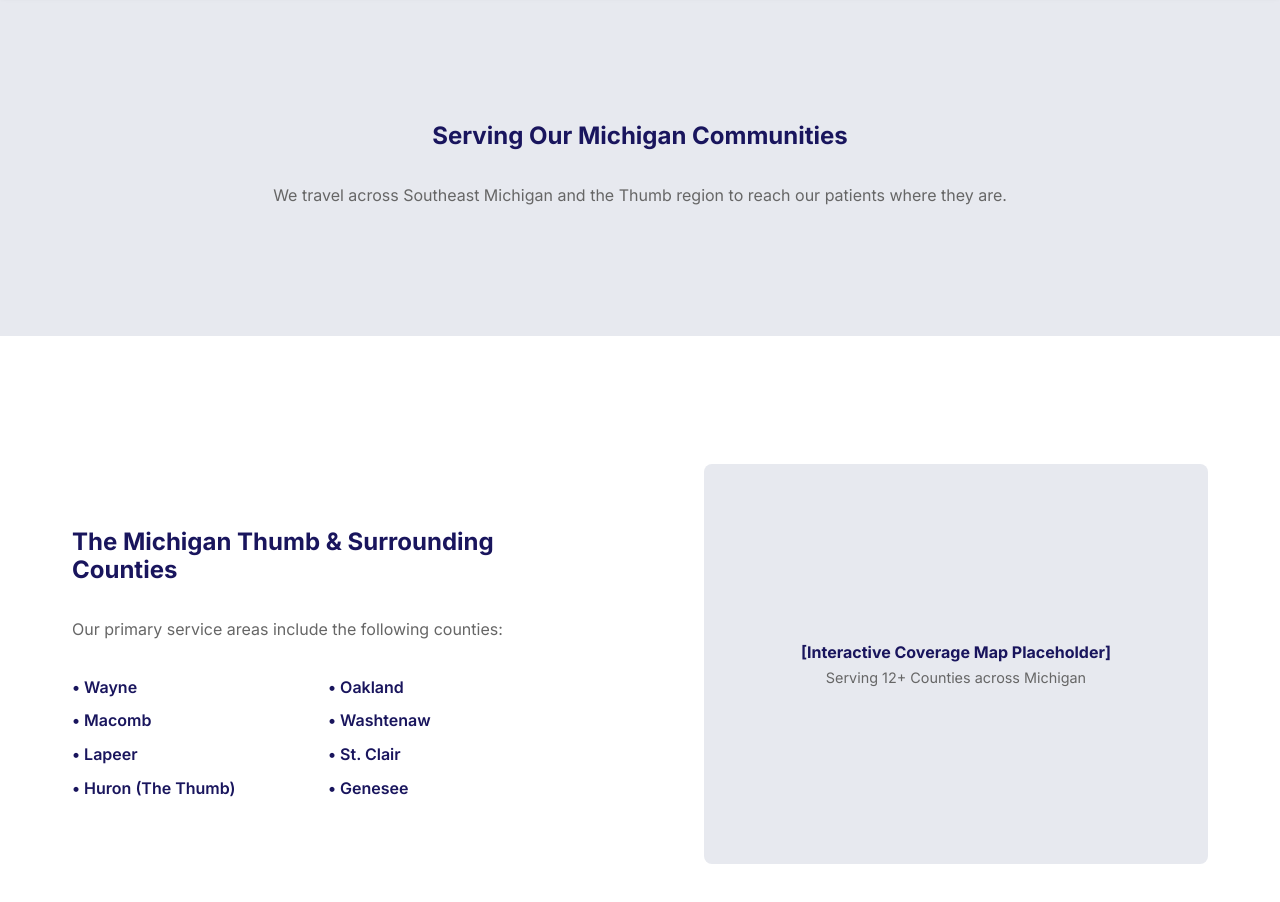
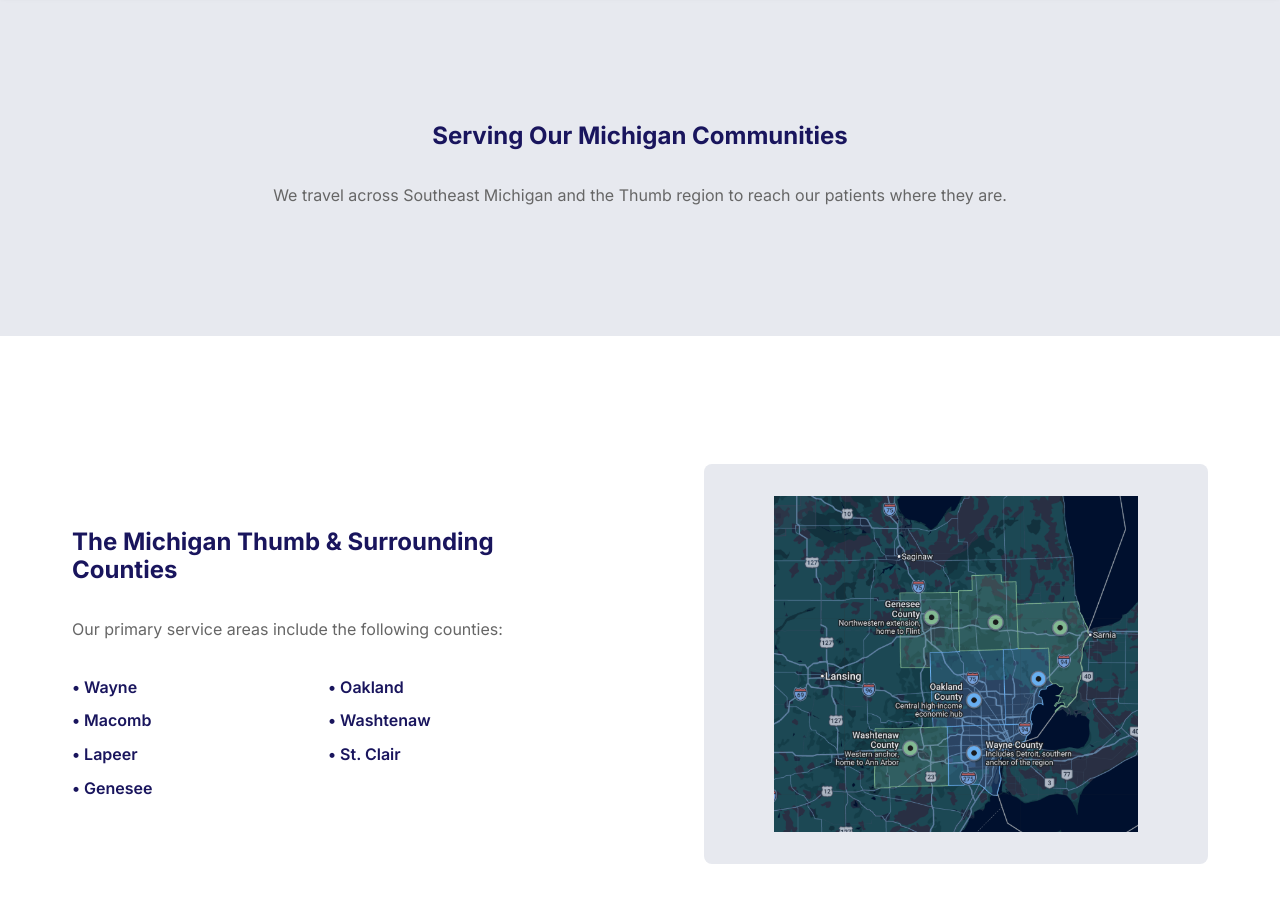
Before and after one commit to darthdragneel1/VWSPC-Website, a website built with Vite: page about/service-areas.html in a window 1280 px wide. Shown: the part 88-990 px from the top of the page. Built offline with nearby package versions, Linux system fonts and the light colour scheme.

Commit message:
updated some key information

```diff
--- a/about/service-areas.html
+++ b/about/service-areas.html
@@ -71,15 +71,11 @@
                             <li>• Washtenaw</li>
                             <li>• Lapeer</li>
                             <li>• St. Clair</li>
-                            <li>• Huron (The Thumb)</li>
                             <li>• Genesee</li>
                         </ul>
                     </div>
                     <div style="background: var(--color-bg-light); height: 400px; border-radius: var(--border-radius); display: flex; align-items: center; justify-content: center; color: var(--color-text-muted); text-align: center; padding: var(--spacing-md);">
-                        <div>
-                            <p style="font-weight: 700; color: var(--color-primary);">[Interactive Coverage Map Placeholder]</p>
-                            <p style="font-size: 0.9rem;">Serving 12+ Counties across Michigan</p>
-                        </div>
+                        <img src="Service Areas Map.png" alt="VWSPC Service Areas Map" style="width: 100%; height: 100%; object-fit: contain;">
                     </div>
                 </div>
             </div>
```
Also changed, not shown: about/Service Areas Map.png (added).
